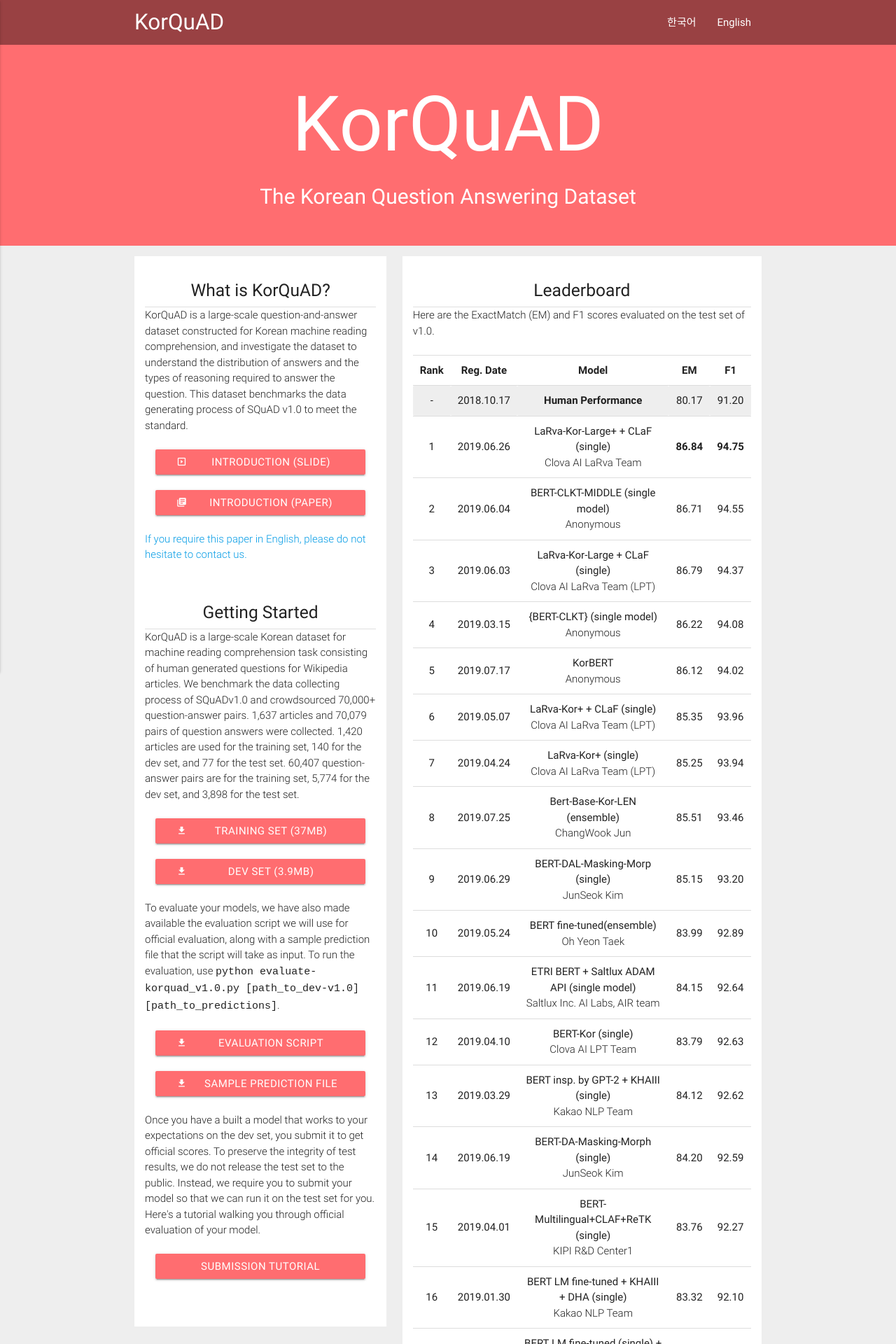
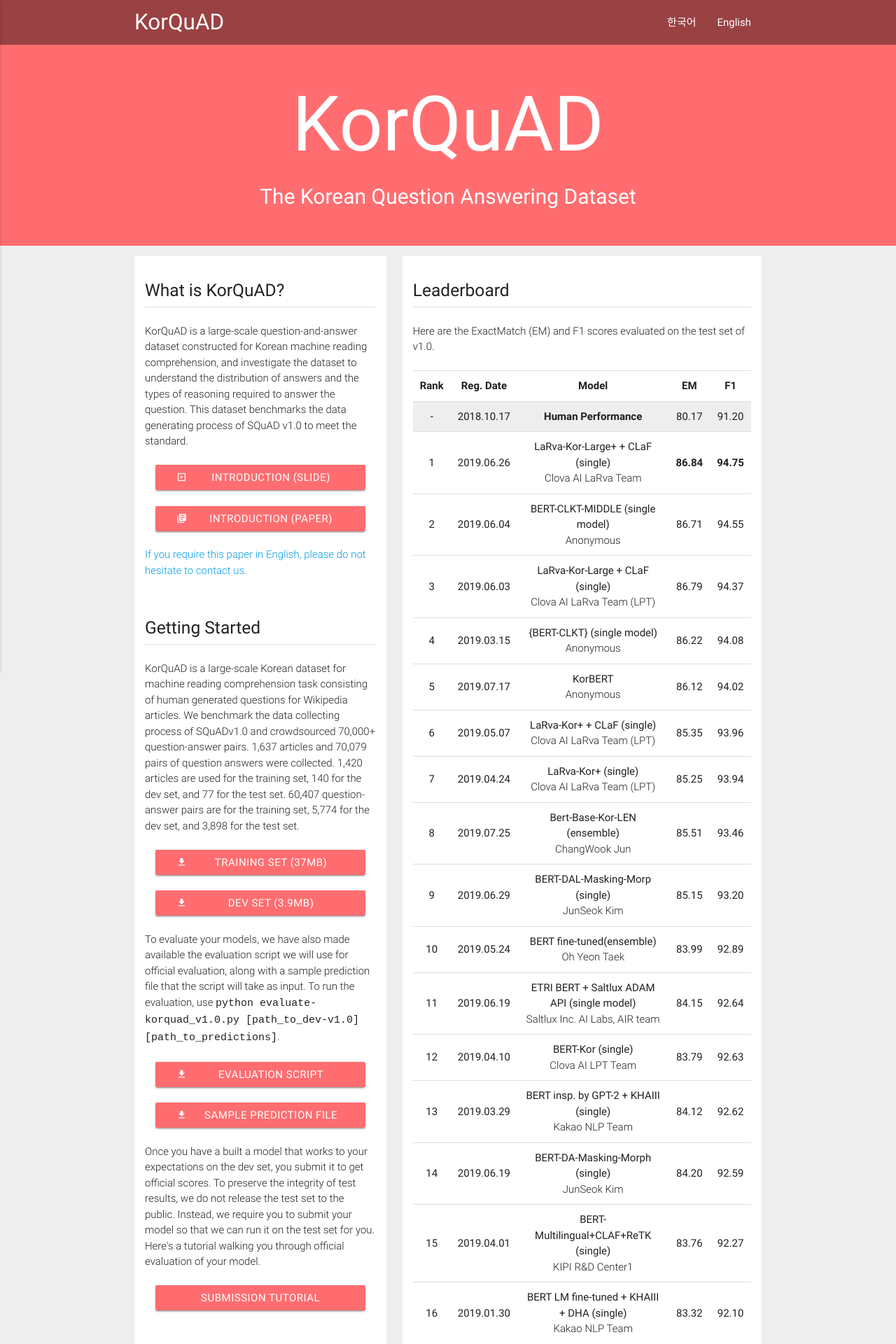
Before and after one commit to korquad/korquad.github.io, a Jekyll site: the page built from category/index_english.html, in a window 1280 px wide. Shown: the top 1920 px of the page at 70% size. Built offline with Jekyll 4.4.1, drawn with Linux system fonts in a browser that asks for light colours.

Commit message:
Update index_english.html

```diff
--- a/category/index_english.html
+++ b/category/index_english.html
@@ -58,8 +58,9 @@ title: English
         <div class="col s12 m5">
           <div class="icon-block" style="background-color : white">
             <br>
-            <h5 class="center">What is KorQuAD?</h5>
+            <h5 class="left-down">What is KorQuAD?</h5>
             <div class="divider"></div>
+            <br>
             <p class="light">KorQuAD is a large-scale question-and-answer dataset constructed for Korean machine reading comprehension, and investigate the dataset to understand the distribution of answers and the types of reasoning required to answer the question. This dataset benchmarks the data generating process of SQuAD v1.0 to meet the standard.</p>
             <br>
             <div class="center">
@@ -72,8 +73,9 @@ title: English
             <br>
             <a href="mailto:hyunjeonglee@lgcns.com" class="light">If you require this paper in English, please do not hesitate to contact us.</a>
             <br><br><br>
-            <h5 class="center">Getting Started</h5>
+            <h5 class="left-down">Getting Started</h5>
             <div class="divider"></div>
+            <br>
             <p class="light">KorQuAD is a large-scale Korean dataset for machine reading comprehension task consisting of human generated questions for Wikipedia articles. We benchmark the data collecting process of SQuADv1.0 and crowdsourced 70,000+ question-answer pairs. 1,637 articles and 70,079 pairs of question answers were collected. 1,420 articles are used for the training set, 140 for the dev set, and 77 for the test set. 60,407 question-answer pairs are for the training set, 5,774 for the dev set, and 3,898 for the test set.</p>
             <br>
             <div class="center">
@@ -108,8 +110,9 @@ title: English
         <div class="col s12 m7">
           <div class="icon-block" style="background-color : white">
             <br>
-            <h5 class="center">Leaderboard</h5>
+            <h5 class="left-down">Leaderboard</h5>
             <div class="divider"></div>
+            <br>
             <p class="light">Here are the ExactMatch (EM) and F1 scores evaluated on the test set of v1.0. </p>
             <br>
                 <style>
```
